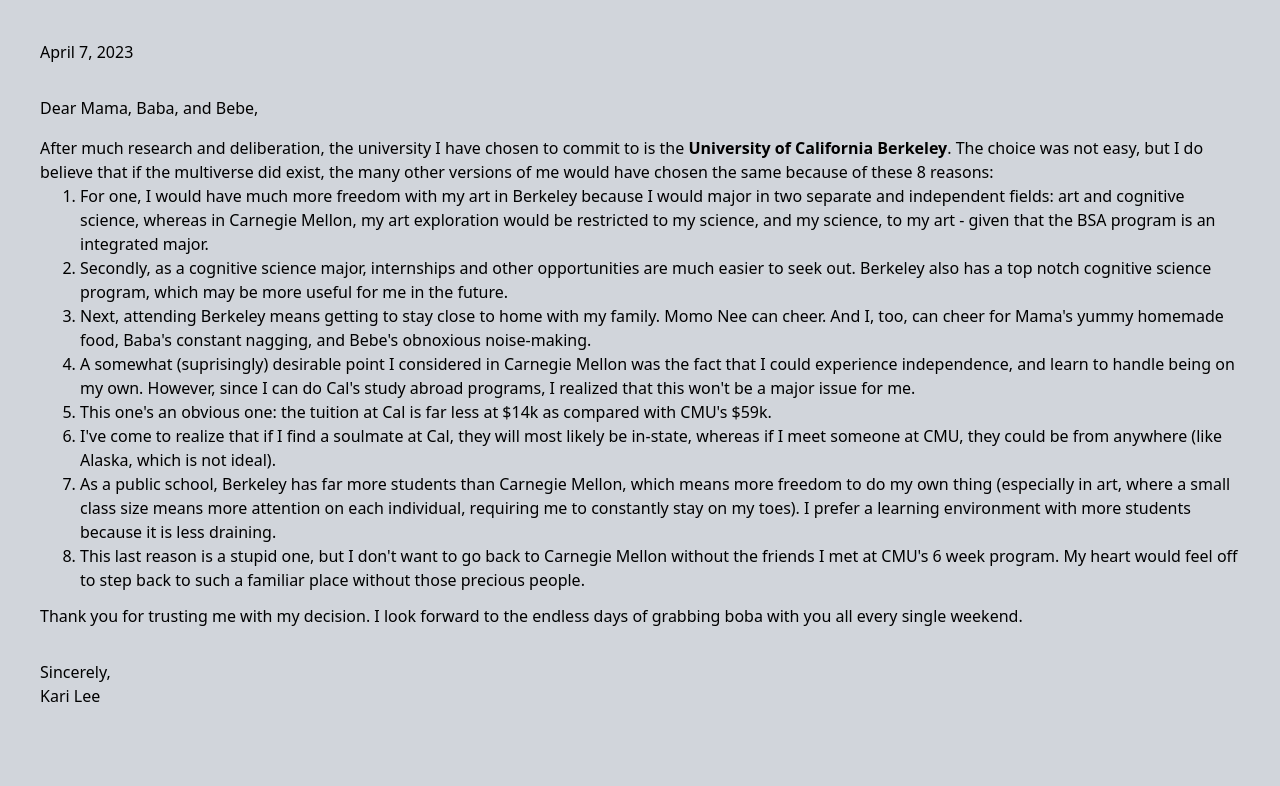
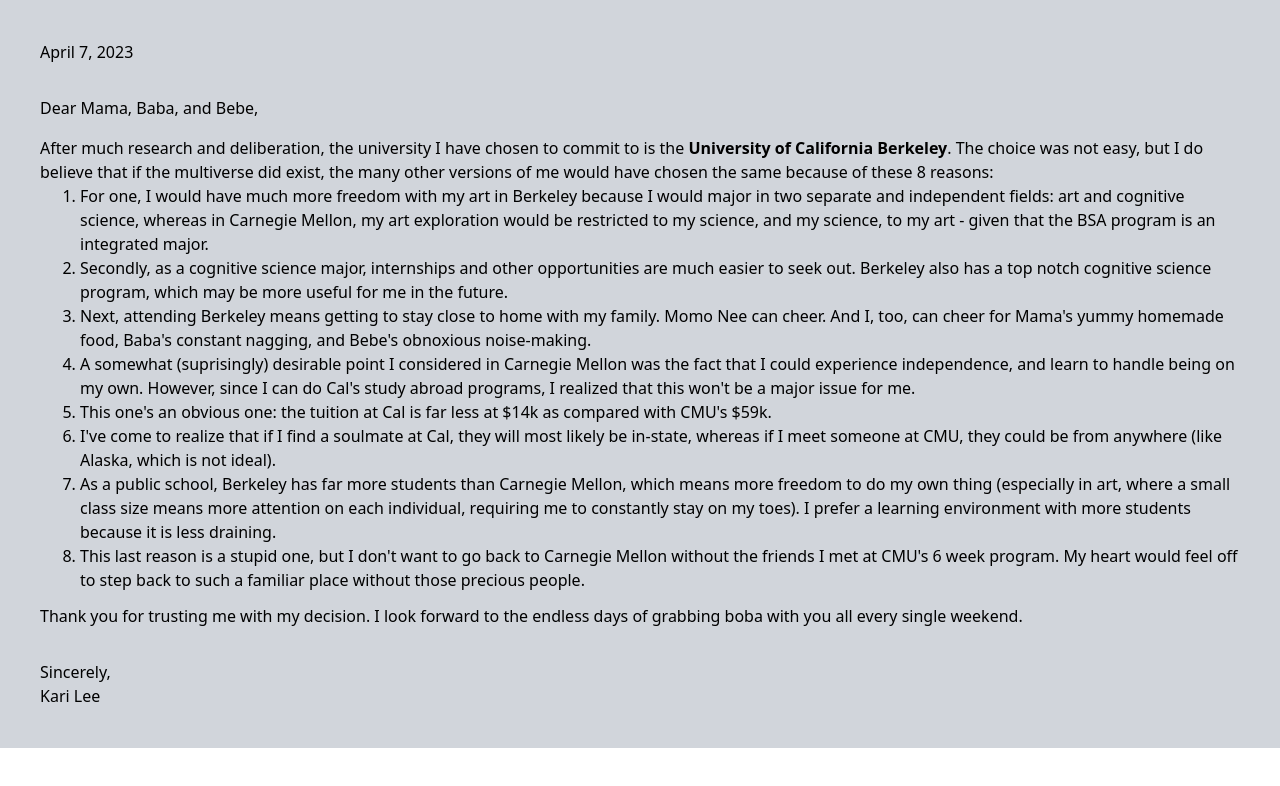
Before and after one commit to nathanzlee/MeiCollegeDecision, a Next.js app: page /decision in a window 1280 px wide. Shown: the top 786 px of the page. Built offline with nearby package versions, Linux system fonts and the light colour scheme.

Commit message:
more tests

```diff
--- a/pages/decision.js
+++ b/pages/decision.js
@@ -22,8 +22,7 @@
         </div>
     ) :
     (
-      <div className="p-10 h-[100vh] w-[100vw] bg-gray-300">
-        <div>
+      <div className="p-10 min-h-full min-w-full bg-gray-300">
           <p className="mb-8">April 7, 2023</p>
           <p className="mb-4">Dear Mama, Baba, and Bebe,</p>
           <p>After much research and deliberation, the university I have chosen to commit to is the <strong>University of California Berkeley</strong>. The choice was not easy, but I do believe that if the multiverse did exist, the many other versions of me would have chosen the same because of these 8 reasons:</p>
@@ -40,7 +39,6 @@
           <p className="mb-8">Thank you for trusting me with my decision. I look forward to the endless days of grabbing boba with you all every single weekend.</p>
           <p>Sincerely,</p>
           <p>Kari Lee</p>
-        </div>
       </div>
 
     )
--- a/styles/globals.css
+++ b/styles/globals.css
@@ -3,5 +3,5 @@
 @tailwind utilities;
 
 body {
-  overflow: hidden;
+  overflow: auto;
 }
```
